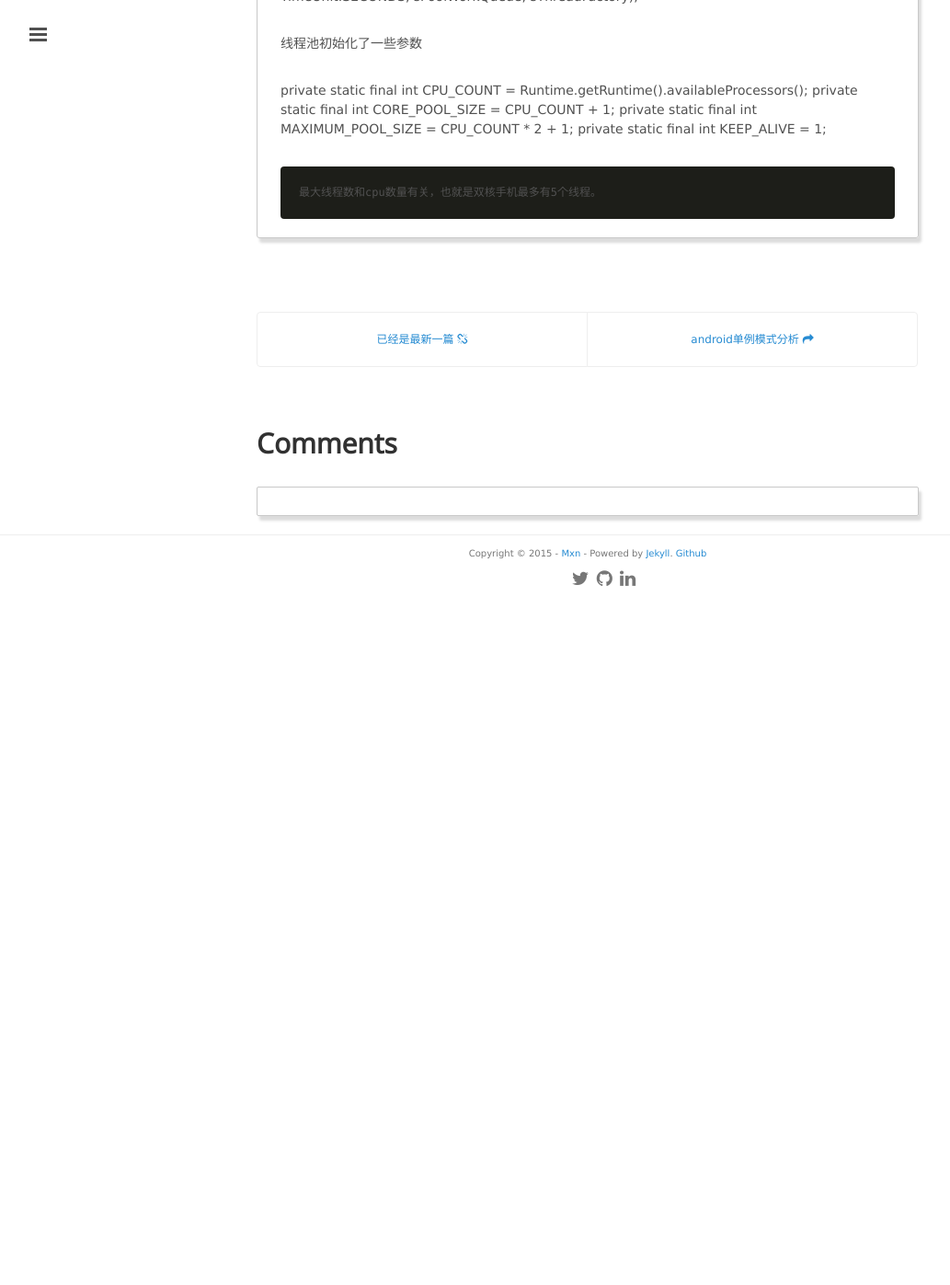
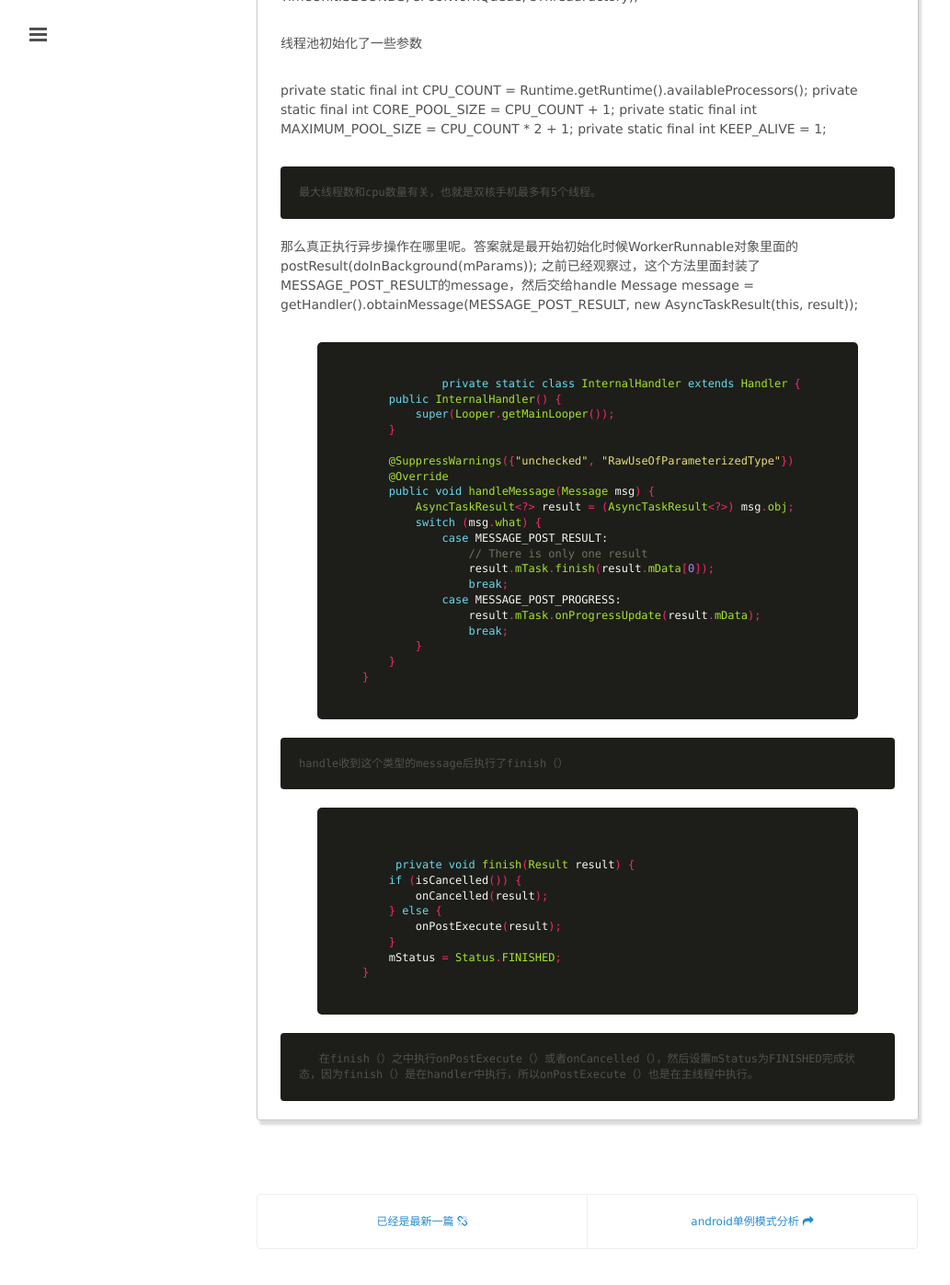
Before and after one commit to mxn21/mxn21.github.io, a Jekyll site: the page built from _posts/2015-5-31-AsyncTask解析.md, in a window 1280 px wide and 1400 px high, scrolled down 4575 px. Shown: the top 1397 px of the window at 92% size, without its empty margins (1-1034 px from the left). Built offline with Jekyll 4.4.1, drawn with Linux system fonts in a browser that asks for light colours; Markdown is read by kramdown in place of the engine named in the settings; comment, search, counter and statistics services are not loaded; before the commit the page ends 5229 px from its top, so only the background shows below that.

Commit message:
Update 2015-5-31-AsyncTask解析.md

```diff
--- a/_posts/2015-5-31-AsyncTask解析.md
+++ b/_posts/2015-5-31-AsyncTask解析.md
@@ -220,3 +220,48 @@
     private static final int KEEP_ALIVE = 1;
 
     最大线程数和cpu数量有关，也就是双核手机最多有5个线程。
+
+
+那么真正执行异步操作在哪里呢。答案就是最开始初始化时候WorkerRunnable对象里面的postResult(doInBackground(mParams));
+之前已经观察过，这个方法里面封装了MESSAGE_POST_RESULT的message，然后交给handle
+Message message = getHandler().obtainMessage(MESSAGE_POST_RESULT,
+                new AsyncTaskResult<Result>(this, result));
+
+
+                {% highlight java %}
+                private static class InternalHandler extends Handler {
+        public InternalHandler() {
+            super(Looper.getMainLooper());
+        }
+
+        @SuppressWarnings({"unchecked", "RawUseOfParameterizedType"})
+        @Override
+        public void handleMessage(Message msg) {
+            AsyncTaskResult<?> result = (AsyncTaskResult<?>) msg.obj;
+            switch (msg.what) {
+                case MESSAGE_POST_RESULT:
+                    // There is only one result
+                    result.mTask.finish(result.mData[0]);
+                    break;
+                case MESSAGE_POST_PROGRESS:
+                    result.mTask.onProgressUpdate(result.mData);
+                    break;
+            }
+        }
+    }
+    {% endhighlight %}
+
+    handle收到这个类型的message后执行了finish（）
+        {% highlight java %}
+
+         private void finish(Result result) {
+        if (isCancelled()) {
+            onCancelled(result);
+        } else {
+            onPostExecute(result);
+        }
+        mStatus = Status.FINISHED;
+    }
+       {% endhighlight %}
+
+       在finish（）之中执行onPostExecute（）或者onCancelled（），然后设置mStatus为FINISHED完成状态，因为finish（）是在handler中执行，所以onPostExecute（）也是在主线程中执行。
```
